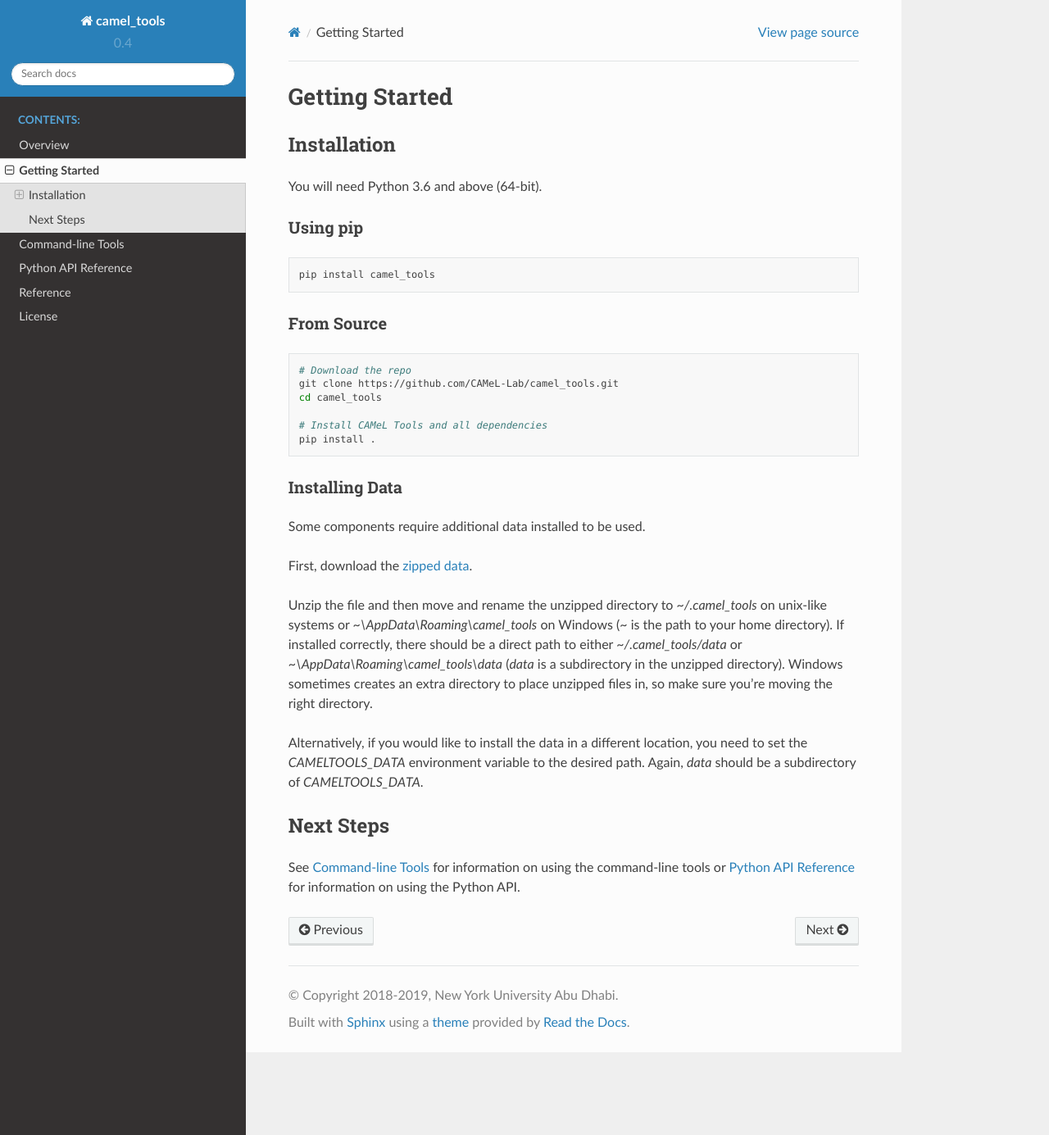
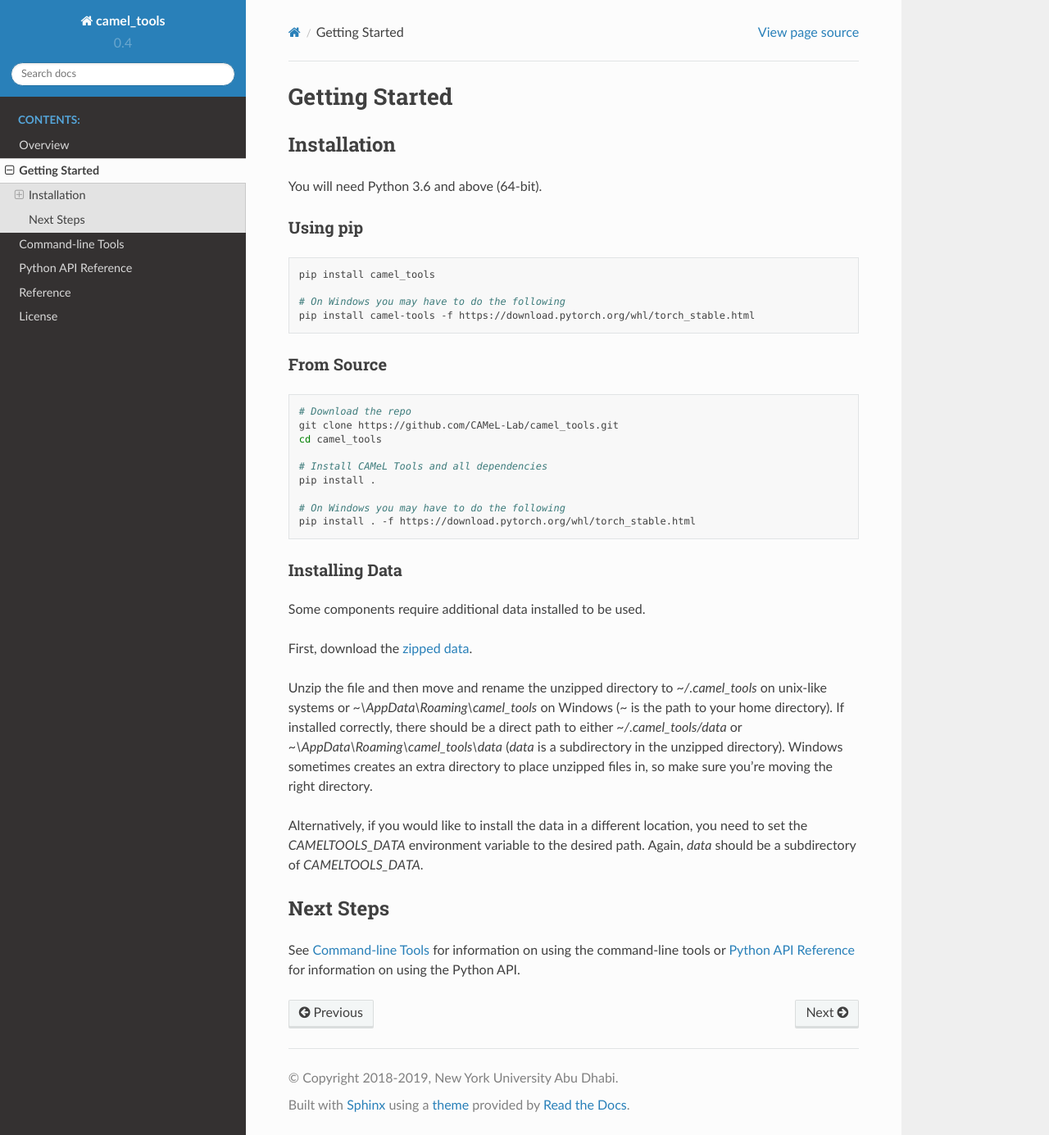
Before and after one commit to CAMeL-Lab/camel_tools, a Sphinx documentation site: the page built from docs/source/getting_started.rst, in a window 1280 px wide and 1385 px high. Shown: the whole window at 82% size. Built offline with Sphinx 7.4.7 and the Read the Docs theme 2.0.0, drawn with Linux system fonts in a browser that asks for light colours.

Commit message:
Added additional Windows installation instructions for pytorch.

```diff
--- a/README.rst
+++ b/README.rst
@@ -50,6 +50,9 @@ Using pip
 
    pip install camel-tools
 
+   # On Windows you may have to do the following
+   pip install camel-tools -f https://download.pytorch.org/whl/torch_stable.html
+
 From Source
 ^^^^^^^^^^^
 
@@ -61,6 +64,9 @@ From Source
 
    # Install CAMeL Tools and all dependencies
    pip install .
+
+   # On Windows you may have to do the following
+   pip install . -f https://download.pytorch.org/whl/torch_stable.html
 
 Installing Data
 ^^^^^^^^^^^^^^^
--- a/docs/source/getting_started.rst
+++ b/docs/source/getting_started.rst
@@ -13,6 +13,9 @@ Using pip
 
    pip install camel_tools
 
+   # On Windows you may have to do the following
+   pip install camel-tools -f https://download.pytorch.org/whl/torch_stable.html
+
 From Source
 ^^^^^^^^^^^
 
@@ -24,6 +27,9 @@ From Source
 
    # Install CAMeL Tools and all dependencies
    pip install .
+
+   # On Windows you may have to do the following
+   pip install . -f https://download.pytorch.org/whl/torch_stable.html
 
 Installing Data
 ^^^^^^^^^^^^^^^
```
